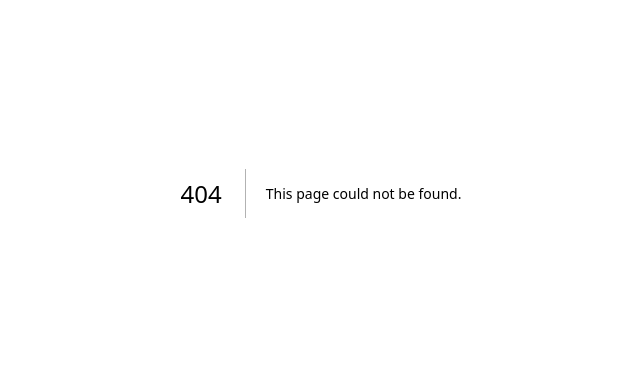
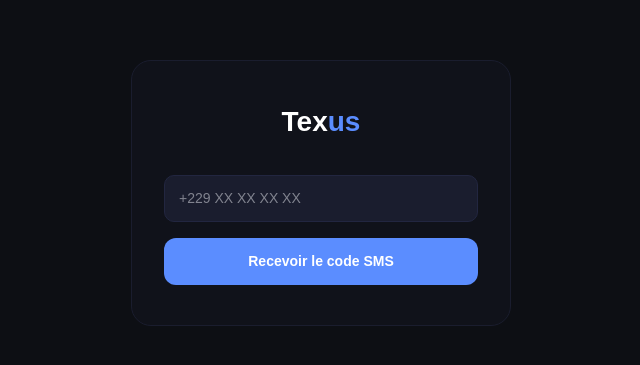
Before and after one commit to mathieulerichard208-dev/Texus, a Next.js app: page /auth in a window 1280 px wide. Before the commit this address had no page. Shown: the part 207-572 px from the top of the page, without its empty margins (319-959 px from the left). Built offline with nearby package versions, Linux system fonts and the light colour scheme.

Commit message:
add auth page

```diff
--- /dev/null
+++ b/app/auth/page.tsx
@@ -0,0 +1,26 @@
+'use client'
+import { useState } from 'react'
+
+export default function AuthPage() {
+  const [phone, setPhone] = useState('')
+
+  return (
+    <main style={{minHeight:'100vh',background:'#0d0f14',display:'flex',alignItems:'center',justifyContent:'center',fontFamily:'sans-serif'}}>
+      <div style={{background:'#10121a',border:'1px solid #1a1d2e',borderRadius:'20px',padding:'40px 32px',width:'100%',maxWidth:'380px'}}>
+        <div style={{fontSize:'28px',fontWeight:700,color:'#fff',textAlign:'center',marginBottom:'32px'}}>
+          Tex<span style={{color:'#5b8dff'}}>us</span>
+        </div>
+        <input
+          type="tel"
+          value={phone}
+          onChange={e => setPhone(e.target.value)}
+          placeholder="+229 XX XX XX XX"
+          style={{width:'100%',background:'#1a1d2e',border:'1px solid #222640',borderRadius:'10px',padding:'12px 14px',fontSize:'14px',color:'#e8eaf0',boxSizing:'border-box'}}
+        />
+        <button style={{width:'100%',background:'#5b8dff',color:'#fff',border:'none',borderRadius:'12px',padding:'13px',fontSize:'14px',fontWeight:600,cursor:'pointer',marginTop:'16px'}}>
+          Recevoir le code SMS
+        </button>
+      </div>
+    </main>
+  )
+}
```
